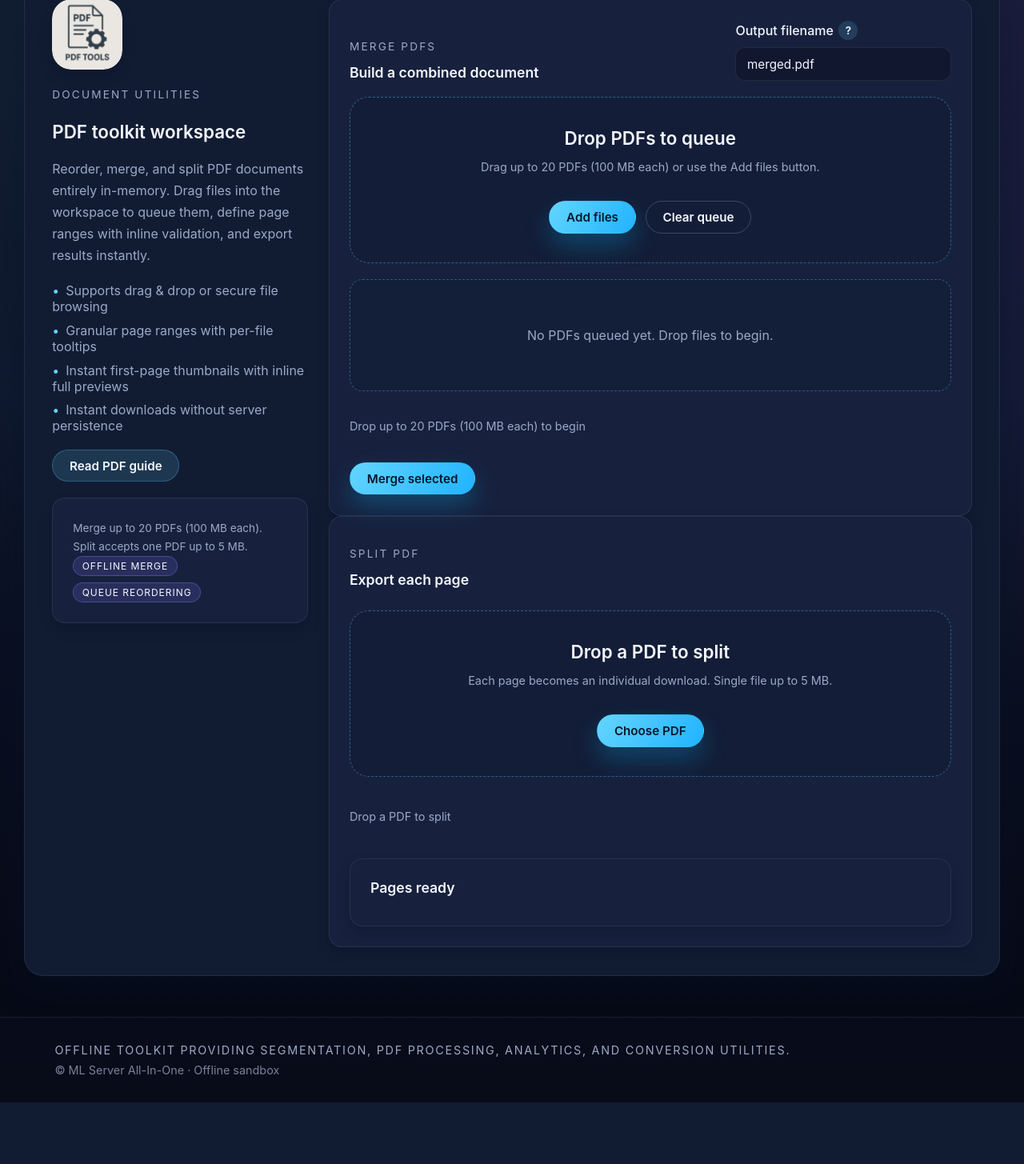
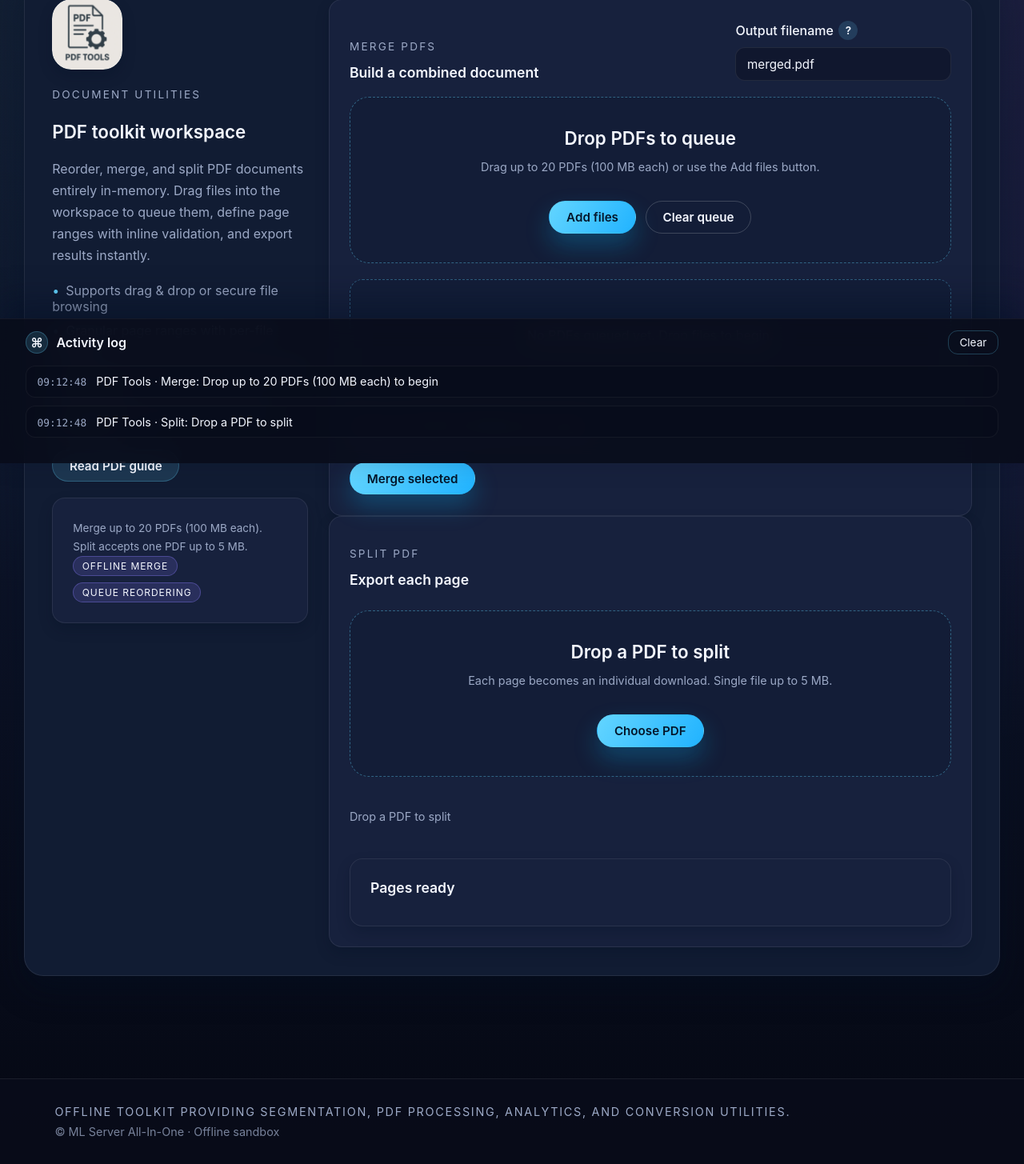
Before and after one commit to kvmani/ml_server_all_in_one, a Flask app: page /pdf_tools/ in a window 1280 px wide. Shown: the part 221-1676 px from the top of the page at 80% size. Before the commit the page ends 1599 px from the top, so only its background shows below. Run offline with Flask 3, Linux system fonts and the light colour scheme; some libraries are stand-ins or nearby versions.

Commit message:
feat: add activity log and shared form parsing
Privacy impact: none; client-side surface only.

```diff
--- a/app/ui/static/css/core.css
+++ b/app/ui/static/css/core.css
@@ -361,6 +361,7 @@ textarea:focus-visible {
 .site-main {
   flex: 1;
   padding-block: clamp(2rem, 4vw, 3.5rem);
+  padding-bottom: clamp(6rem, 10vw, 9rem);
 }
 
 .hero {
@@ -1033,6 +1034,138 @@ textarea:focus {
   padding-right: 0.25rem;
 }
 
+.log-window {
+  position: fixed;
+  bottom: 0;
+  left: 0;
+  right: 0;
+  width: 100%;
+  backdrop-filter: blur(16px);
+  background: var(--glass-overlay);
+  border-top: 1px solid var(--log-border);
+  box-shadow: 0 -18px 40px rgba(3, 14, 35, 0.45);
+  z-index: 1100;
+  color: var(--color-text);
+}
+
+.log-window__header {
+  display: flex;
+  align-items: center;
+  justify-content: space-between;
+  padding: 0.85rem clamp(1.25rem, 3vw, 2rem);
+  gap: 1rem;
+}
+
+.log-window__toggle {
+  display: inline-flex;
+  align-items: center;
+  gap: 0.65rem;
+  background: transparent;
+  border: none;
+  color: inherit;
+  font: inherit;
+  font-weight: 600;
+  cursor: pointer;
+  padding: 0;
+}
+
+.log-window__toggle:focus-visible {
+  outline: 2px solid var(--color-primary);
+  outline-offset: 4px;
+}
+
+.log-window__icon {
+  display: inline-flex;
+  width: 1.75rem;
+  height: 1.75rem;
+  border-radius: 999px;
+  align-items: center;
+  justify-content: center;
+  background: var(--subtle-button-bg);
+  border: 1px solid var(--subtle-button-border);
+  font-size: 1rem;
+}
+
+.log-window__actions {
+  display: flex;
+  align-items: center;
+  gap: 0.75rem;
+}
+
+.log-window__action {
+  background: transparent;
+  border: 1px solid var(--subtle-button-border);
+  border-radius: var(--radius-sm);
+  color: inherit;
+  padding: 0.4rem 0.85rem;
+  cursor: pointer;
+  font-size: 0.85rem;
+}
+
+.log-window__action:hover {
+  background: var(--subtle-button-bg);
+}
+
+.log-window__list {
+  margin: 0;
+  padding: 0 clamp(1.25rem, 3vw, 2rem) clamp(1.25rem, 3vw, 2rem);
+  list-style: none;
+  max-height: clamp(10rem, 30vh, 18rem);
+  overflow-y: auto;
+  display: grid;
+  gap: 0.65rem;
+}
+
+.log-window[data-state="collapsed"] .log-window__list,
+.log-window[data-state="collapsed"] .log-window__empty {
+  display: none;
+}
+
+.log-window__empty {
+  margin: 0;
+  padding: 0 0 clamp(1rem, 2vw, 1.5rem) clamp(1.25rem, 3vw, 2rem);
+  color: var(--color-muted);
+  font-size: 0.85rem;
+}
+
+.log-window__entry {
+  display: grid;
+  grid-template-columns: auto 1fr;
+  gap: 0.75rem;
+  align-items: baseline;
+  padding: 0.65rem 0.85rem;
+  background: var(--log-background);
+  border-radius: var(--radius-sm);
+  border: 1px solid var(--log-border);
+  font-size: 0.9rem;
+}
+
+.log-window__time {
+  font-family: "JetBrains Mono", "SFMono-Regular", Consolas, "Liberation Mono", monospace;
+  font-size: 0.8rem;
+  color: var(--color-muted);
+}
+
+.log-window__message {
+  margin: 0;
+}
+
+.log-window__entry--success {
+  border-color: rgba(104, 217, 156, 0.45);
+}
+
+.log-window__entry--error {
+  border-color: rgba(255, 122, 153, 0.45);
+}
+
+.log-window__entry--warning {
+  border-color: rgba(255, 196, 112, 0.45);
+}
+
+.log-window__entry--progress {
+  border-style: dashed;
+}
+
 .log-list li {
   padding: 0.65rem 0.85rem;
   background: var(--log-background);
--- a/app/ui/static/js/core.js
+++ b/app/ui/static/js/core.js
@@ -1,3 +1,131 @@
+const LOG_MAX_ENTRIES = 50;
+const LOG_LEVEL_CLASS = {
+  success: 'log-window__entry--success',
+  error: 'log-window__entry--error',
+  warning: 'log-window__entry--warning',
+  progress: 'log-window__entry--progress',
+};
+
+const logWindowController = (() => {
+  const container = document.querySelector('[data-log-window]');
+  if (!container) {
+    return { push() {}, clear() {} };
+  }
+
+  const list = container.querySelector('[data-log-list]');
+  const toggle = container.querySelector('[data-log-toggle]');
+  const clearButton = container.querySelector('[data-log-clear]');
+  const emptyState = container.querySelector('[data-log-empty]');
+
+  let collapsed = container.dataset.state === 'collapsed';
+
+  const updateState = () => {
+    container.dataset.state = collapsed ? 'collapsed' : 'open';
+    if (toggle) {
+      toggle.setAttribute('aria-expanded', collapsed ? 'false' : 'true');
+      toggle.setAttribute('aria-label', collapsed ? 'Show activity log' : 'Hide activity log');
+    }
+    if (clearButton) {
+      clearButton.disabled = !list || list.children.length === 0;
+    }
+  };
+
+  const updateEmpty = () => {
+    if (!emptyState || !list) {
+      return;
+    }
+    emptyState.hidden = list.children.length > 0;
+  };
+
+  const setOpen = (open) => {
+    const shouldCollapse = !open;
+    if (collapsed === shouldCollapse) {
+      return;
+    }
+    collapsed = shouldCollapse;
+    updateState();
+  };
+
+  if (toggle) {
+    toggle.addEventListener('click', () => {
+      collapsed = !collapsed;
+      updateState();
+    });
+  }
+
+  if (clearButton) {
+    clearButton.addEventListener('click', () => {
+      if (list) {
+        list.innerHTML = '';
+      }
+      updateEmpty();
+      updateState();
+    });
+  }
+
+  updateState();
+  updateEmpty();
+
+  const push = (message, level = 'info') => {
+    if (!list || !message) {
+      return;
+    }
+    const entry = document.createElement('li');
+    entry.className = 'log-window__entry';
+    const normalised = typeof level === 'string' ? level.toLowerCase() : 'info';
+    const levelClass = LOG_LEVEL_CLASS[normalised];
+    if (levelClass) {
+      entry.classList.add(levelClass);
+    }
+
+    const time = document.createElement('span');
+    time.className = 'log-window__time';
+    time.textContent = new Date().toLocaleTimeString([], { hour12: false });
+
+    const text = document.createElement('p');
+    text.className = 'log-window__message';
+    text.textContent = message;
+
+    entry.append(time, text);
+    list.append(entry);
+
+    while (list.children.length > LOG_MAX_ENTRIES) {
+      list.removeChild(list.firstChild);
+    }
+
+    updateEmpty();
+    updateState();
+    setOpen(true);
+  };
+
+  return {
+    push,
+    clear() {
+      if (list) {
+        list.innerHTML = '';
+      }
+      updateEmpty();
+      updateState();
+    },
+  };
+})();
+
+export function logMessage(message, level = 'info', { context } = {}) {
+  if (message == null) {
+    return;
+  }
+  const trimmed = String(message).trim();
+  if (!trimmed) {
+    return;
+  }
+  const normalised = typeof level === 'string' ? level.toLowerCase() : 'info';
+  const safeLevel = Object.prototype.hasOwnProperty.call(LOG_LEVEL_CLASS, normalised)
+    ? normalised
+    : 'info';
+  const formatted = context ? `${context}: ${trimmed}` : trimmed;
+  logWindowController.push(formatted, safeLevel);
+}
+
 function applyTheme(theme) {
   if (!theme) return;
   document.documentElement.setAttribute('data-theme', theme);
@@ -83,7 +211,10 @@ function initNavigation() {
   });
 }
 
-export function bindForm(form, { onSubmit, pendingText = 'Processing…', successText = 'Done' }) {
+export function bindForm(
+  form,
+  { onSubmit, pendingText = 'Processing…', successText = 'Done', logContext }
+) {
   if (!form) {
     return { setStatus() {} };
   }
@@ -98,6 +229,9 @@ export function bindForm(form, { onSubmit, pendingText = 'Processing…', succes
         delete el.dataset.status;
       }
     });
+    if (message) {
+      logMessage(message, type, { context: logContext });
+    }
   };
 
   form.addEventListener('submit', async (event) => {
--- a/app/ui/templates/base.html
+++ b/app/ui/templates/base.html
@@ -64,6 +64,19 @@
     <main id="main" class="site-main" tabindex="-1">
       {% block content %}{% endblock %}
     </main>
+    <section class="log-window" data-log-window data-state="collapsed" aria-label="Activity log">
+      <header class="log-window__header">
+        <button class="log-window__toggle" type="button" data-log-toggle aria-expanded="false">
+          <span class="log-window__icon" aria-hidden="true">⌘</span>
+          <span class="log-window__title">Activity log</span>
+        </button>
+        <div class="log-window__actions">
+          <button class="log-window__action" type="button" data-log-clear>Clear</button>
+        </div>
+      </header>
+      <ol class="log-window__list" data-log-list></ol>
+      <p class="log-window__empty" data-log-empty>No recent activity yet.</p>
+    </section>
     <footer class="site-footer" role="contentinfo">
       <div class="shell">
         <p class="site-footer__tagline">{{ site_settings.description or 'Offline only · Privacy first · Built for labs' }}</p>
--- a/common/validate.py
+++ b/common/validate.py
@@ -3,7 +3,7 @@
 from __future__ import annotations
 
 from dataclasses import dataclass
-from typing import Iterable
+from typing import Iterable, Mapping, Any
 
 from werkzeug.datastructures import FileStorage
 
@@ -16,6 +16,43 @@ class ValidationError(ValueError):
 class FileLimit:
     max_files: int
     max_size: int
+
+    @classmethod
+    def from_settings(
+        cls,
+        settings: Mapping[str, Any] | None,
+        *,
+        default_max_files: int,
+        default_max_mb: int,
+    ) -> "FileLimit":
+        """Build a :class:`FileLimit` from user configuration.
+
+        ``settings`` is expected to be a mapping (usually pulled from
+        ``config.yml``). Missing or malformed values gracefully fall back to
+        the supplied defaults so misconfiguration never raises at import time.
+        """
+
+        max_files = default_max_files
+        max_mb = default_max_mb
+
+        if settings:
+            raw_max_files = settings.get("max_files")
+            raw_max_mb = settings.get("max_mb")
+
+            try:
+                max_files = int(raw_max_files)
+            except (TypeError, ValueError):
+                max_files = default_max_files
+
+            try:
+                max_mb = int(float(raw_max_mb))
+            except (TypeError, ValueError):
+                max_mb = default_max_mb
+
+        max_files = max(max_files, 1)
+        max_mb = max(max_mb, 1)
+
+        return cls(max_files=max_files, max_size=max_mb * 1024 * 1024)
 
 
 def enforce_limits(files: Iterable[FileStorage], limit: FileLimit) -> None:
--- a/plugins/pdf_tools/api/__init__.py
+++ b/plugins/pdf_tools/api/__init__.py
@@ -28,34 +28,14 @@ def index() -> str:
 
 def _merge_limit() -> FileLimit:
     settings = current_app.config.get("PLUGIN_SETTINGS", {}).get("pdf_tools", {})
-    upload = settings.get("merge_upload", {})
-    max_files = upload.get("max_files", 10)
-    max_mb = upload.get("max_mb", 5)
-    try:
-        max_files_int = int(max_files)
-    except (TypeError, ValueError):
-        max_files_int = 10
-    try:
-        max_bytes = int(float(max_mb) * 1024 * 1024)
-    except (TypeError, ValueError):
-        max_bytes = 5 * 1024 * 1024
-    return FileLimit(max_files=max_files_int, max_size=max_bytes)
+    upload = settings.get("merge_upload")
+    return FileLimit.from_settings(upload, default_max_files=10, default_max_mb=5)
 
 
 def _split_limit() -> FileLimit:
     settings = current_app.config.get("PLUGIN_SETTINGS", {}).get("pdf_tools", {})
-    upload = settings.get("split_upload", {})
-    max_mb = upload.get("max_mb", 5)
-    max_files = upload.get("max_files", 1)
-    try:
-        max_files_int = int(max_files)
-    except (TypeError, ValueError):
-        max_files_int = 1
-    try:
-        max_bytes = int(float(max_mb) * 1024 * 1024)
-    except (TypeError, ValueError):
-        max_bytes = 5 * 1024 * 1024
-    return FileLimit(max_files=max_files_int or 1, max_size=max_bytes)
+    upload = settings.get("split_upload")
+    return FileLimit.from_settings(upload, default_max_files=1, default_max_mb=5)
 
 
 @bp.post("/api/v1/merge")
```
Also changed, not shown: common/forms.py (added, +108 -0 lines), plugins/hydride_segmentation/api/__init__.py (+57 -69 lines), tests/test_forms.py (added, +47 -0 lines), README.md, plugins/hydride_segmentation/ui/static/hydride_segmentation/js/index.js, plugins/pdf_tools/ui/static/pdf_tools/js/index.js, plugins/tabular_ml/ui/static/tabular_ml/js/index.js, plugins/unit_converter/ui/static/unit_converter/js/index.js.
